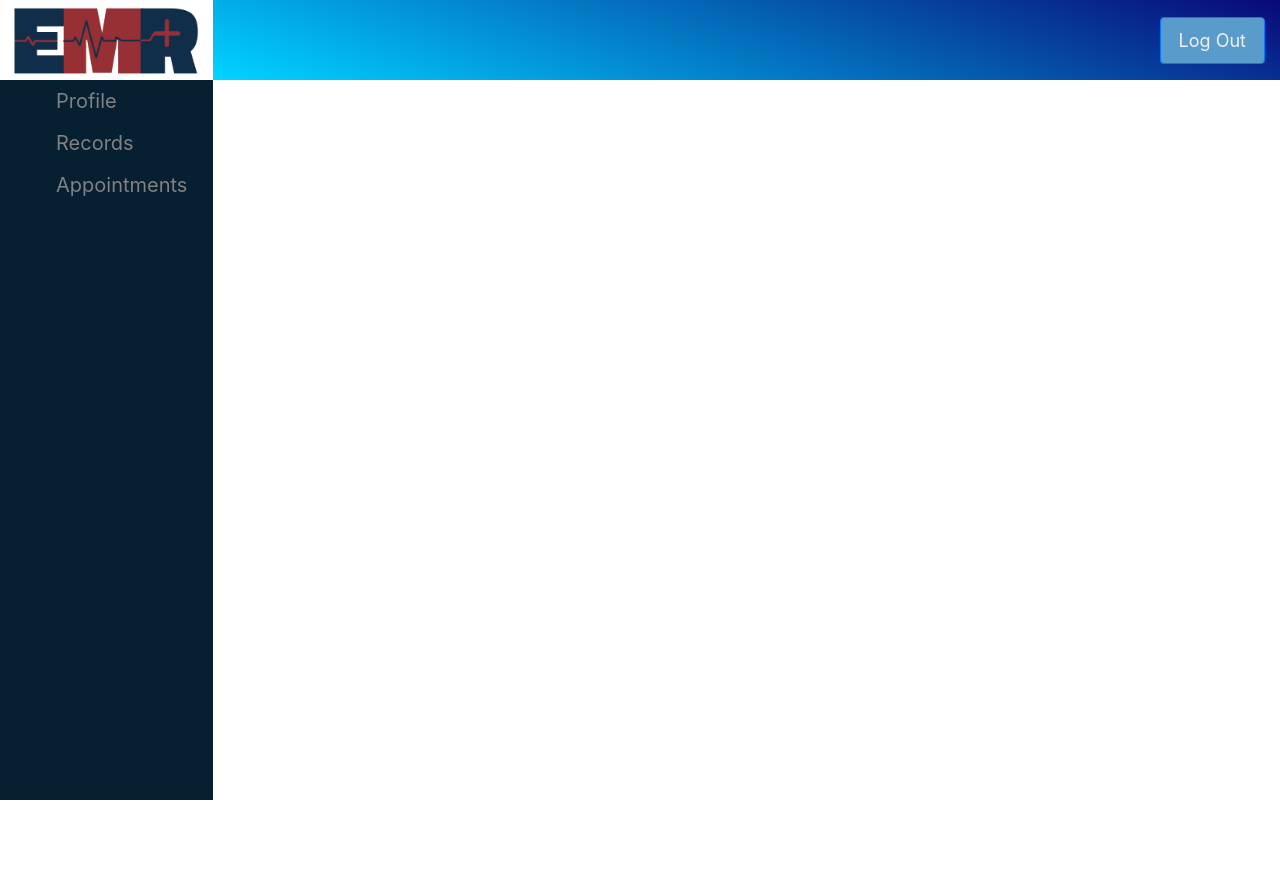
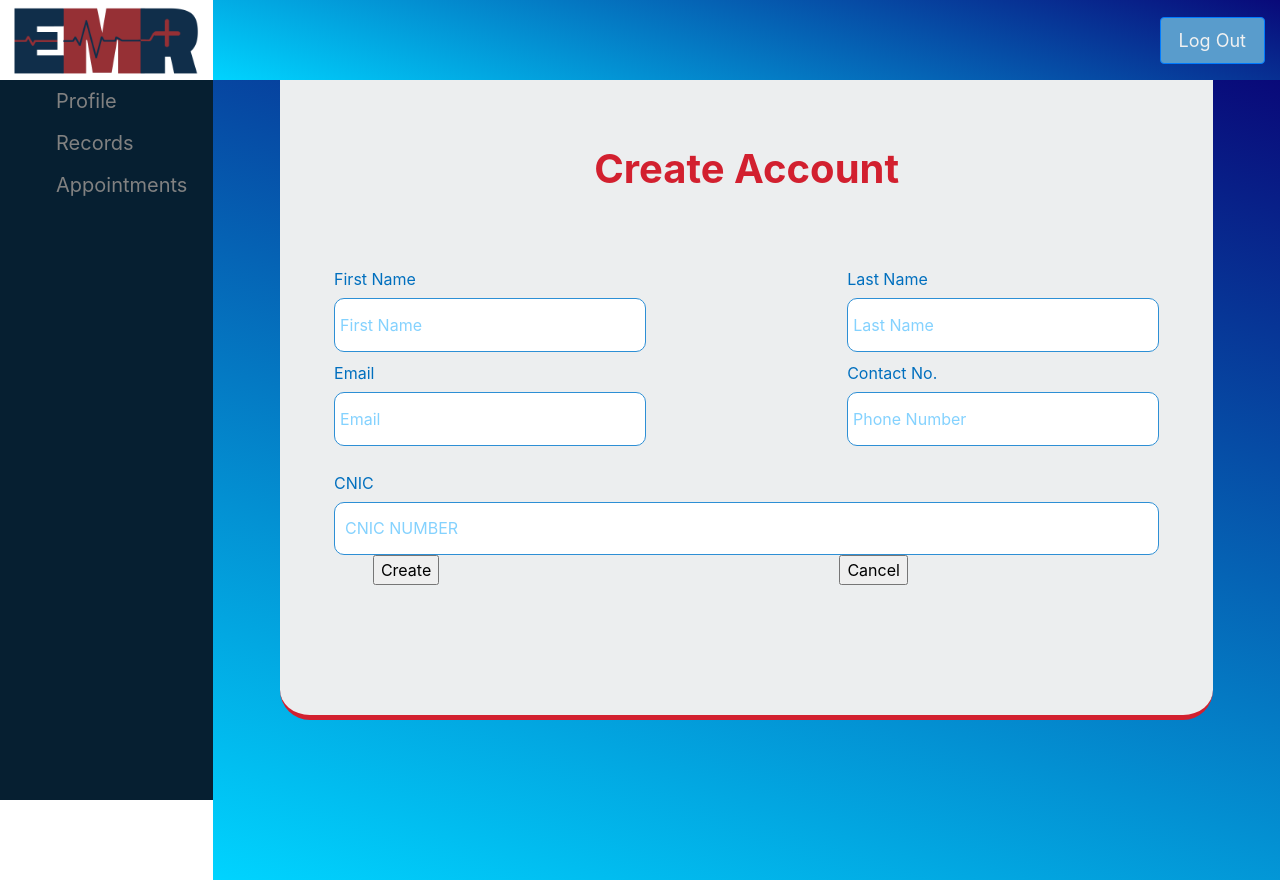
Before and after one commit to AhmedFarhan252/EMRS, a React (Create React App) app in the folder frontend/: page /add-doc-account in a window 1280 px wide. Before the commit the page ends 800 px from the top, so only its background shows below. Built offline with nearby package versions, Linux system fonts and the light colour scheme.

Commit message:
Create admin screen for adding doctors + updated registration screen

```diff
--- a/frontend/src/App.jsx
+++ b/frontend/src/App.jsx
@@ -10,6 +10,7 @@ import Edit from "./components/edit-profile";
 import Register from "./components/registration";
 import Records from "./components/records";
 import DocAccounts from "./components/doc-accounts";
+import AddDocAccount from "./components/add-doc-account";
 import "./css/App.css";
 
 class App extends React.Component {
@@ -33,6 +34,7 @@ class App extends React.Component {
                 <Route path="/registration" component={Register} />
                 <Route path="/records" component={Records} />
                 <Route path="/doc-accounts" component={DocAccounts} />
+                <Route path="/add-doc-account" component={AddDocAccount} />
               </Switch>
             </div>
           </div>
--- /dev/null
+++ b/frontend/src/components/add-doc-account.jsx
@@ -0,0 +1,185 @@
+import React from "react";
+import { Link, Redirect } from "react-router-dom";
+import axios from "axios";
+
+class AddDocAccount extends React.Component {
+  constructor() {
+    super();
+    this.state = {
+      fname: "",
+      lname: "",
+      email: "",
+      contact: "",
+      cnic: "",
+      redirect: false,
+    };
+  }
+
+  ChangeHandle = (event) => {
+    this.setState({ [event.target.name]: event.target.value });
+  };
+
+  SubmissionHandle = (e) => {
+    e.preventDefault();
+
+    const { fname, lname, email, contact, cnic } = this.state;
+
+    axios.post("/patient/new", {
+      fname: fname,
+      lname: lname,
+      email: email,
+      num: contact,
+      cnic: cnic,
+    }).then(() => {
+      this.setState({
+        redirect: true,
+      });
+    });
+  };
+
+  render() {
+    if (this.state.redirect) {
+      return <Redirect to="/admin/doc-accounts" />;
+    }
+
+    const MainContainer = {
+      height: "100vh",
+      backgroundImage:
+        "linear-gradient(198deg, rgba(9,9,121,1) 0%, rgba(0,212,255,1) 100%)",
+    };
+    const TitleStyle = {
+      fontWeight: 700,
+      fontSize: "2.5em",
+      margin: "auto",
+      color: "#d2202f",
+    };
+    const inputForm = {
+      width: "90%",
+      height: "80%",
+      margin: "auto",
+      backgroundColor: "#eceeef",
+      //   height: "67vh",
+      borderBottom: "5px solid #d2202f",
+      borderBottomLeftRadius: "30px",
+      borderBottomRightRadius: "30px",
+    };
+    const InputStyle = {
+      width: "100%",
+      height: "6.7vh",
+      marginTop: 7,
+      border: "1.5px solid #2d8fd5",
+      borderRadius: "10px",
+      textIndent: "1%",
+    };
+    const LabelStyle = {
+      color: "#006fbe",
+      fontSize: "1em",
+      marginTop: "3%",
+      marginBottom: "0%",
+    };
+
+    return (
+      <div className="container-fluid" style={MainContainer}>
+        <div className="row justify-content-center" style={inputForm}>
+          <h1 style={TitleStyle}>Create Account</h1>
+          <form onSubmit={this.SubmissionHandle}>
+            <div
+              className="row justify-content-around "
+              style={{ margin: "0% -5%" }}
+            >
+              <div className="col-4">
+                <label htmlFor="fname" style={LabelStyle}>
+                  First Name
+                </label>
+                <input
+                  type="text"
+                  name="fname"
+                  value={this.state.fname}
+                  style={InputStyle}
+                  placeholder="First Name"
+                  onChange={this.ChangeHandle}
+                />
+                <label htmlFor="gender" style={LabelStyle}>
+                  Email
+                </label>
+                <input
+                  type="text"
+                  name="email"
+                  value={this.state.email}
+                  style={InputStyle}
+                  placeholder="Email"
+                  onChange={this.ChangeHandle}
+                />
+              </div>
+
+              <div className="col-4 ">
+                <label htmlFor="lname" style={LabelStyle}>
+                  Last Name
+                </label>
+                <input
+                  type="text"
+                  name="lname"
+                  value={this.state.lname}
+                  style={InputStyle}
+                  placeholder="Last Name"
+                  onChange={this.ChangeHandle}
+                />
+                <label htmlFor="contact" style={LabelStyle}>
+                  Contact No.
+                </label>
+                <input
+                  type="number"
+                  name="contact"
+                  value={this.state.contact}
+                  style={InputStyle}
+                  placeholder="Phone Number"
+                  onChange={this.ChangeHandle}
+                />
+              </div>
+            </div>
+            <div
+              className="col-11 justify-content-center"
+              style={{ margin: "auto" }}
+            >
+              <label htmlFor="cnic" style={LabelStyle}>
+                CNIC
+              </label>
+              <input
+                type="number"
+                name="cnic"
+                value={this.state.value}
+                style={InputStyle}
+                placeholder="CNIC NUMBER"
+                onChange={this.ChangeHandle}
+              />
+            </div>
+            <div
+              className="row justify-content-around"
+              style={{ margin: "auto" }}
+            >
+              <div
+                className="col-4"
+              >
+                <input
+                  type="submit"
+                  value="Create"
+                  onSubmit={this.SubmissionHandle}
+                  className={"ButtonStyle"}
+                />
+              </div>
+              <div
+                className="col-4"
+              >
+                <Link to="/">
+                  <input type="button" value="Cancel" className="ButtonStyle" />
+                </Link>
+              </div>
+            </div>
+          </form>
+        </div>
+      </div>
+    )
+  }
+}
+
+export default AddDocAccount;
--- a/frontend/src/components/doc-accounts.jsx
+++ b/frontend/src/components/doc-accounts.jsx
@@ -90,7 +90,7 @@ class Accounts extends React.Component {
           </button>
         </Link> */}
         <div className="row">
-          <div className="col-10">
+          <div className="col">
             <table className="table table-hover">
               <caption>
                 Showing {this.state.start + 1} - {this.state.start + this.number_of_elements} of {this.state.accounts.length}
@@ -139,8 +139,8 @@ class Accounts extends React.Component {
               </div>
             </div>
           </div>
-          <div className="col">
-            <Link to='#'>
+          <div className="col-1">
+            <Link to='/add-doc-account'>
               <button
                 type="button"
                 className="btn btn-outline-primary"
--- a/frontend/src/components/registration.jsx
+++ b/frontend/src/components/registration.jsx
@@ -1,129 +1,201 @@
-import React, { Component } from "react"
-import { NavLink } from "react-router-dom"
-import logo from "../img/LogoEmr.png"
-import "../css/registration.css"
+import React, { Component } from "react";
+import { NavLink, Redirect } from "react-router-dom";
+import logo from "../img/LogoEmr.png";
+import "../css/registration.css";
+import axios from "axios";
 
 class Register extends Component {
-  state = { cnic: null, dob: null, contact: null, sex: null, blood: null }
+  constructor() {
+    super();
+    this.state = {
+      fname: "",
+      lname: "",
+      cnic: "",
+      dob: "",
+      contact: "",
+      gender: "male",
+      blood: "A+",
+      redirect: false,
+    };
+  }
+
+  ChangeHandle = (event) => {
+    this.setState({ [event.target.name]: event.target.value });
+  };
+
+  SubmissionHandle = (e) => {
+    e.preventDefault();
+    console.log("submit");
+    const { fname, lname, dob, contact, cnic, gender, blood } = this.state;
+    axios
+      .post("/patient/new", {
+        fname: fname,
+        lname: lname,
+        dob: dob,
+        num: contact,
+        cnic: cnic,
+        gender: gender,
+        bloodGroup: blood,
+      })
+      .then((res) => {
+        console.log(res);
+        this.setState({
+          redirect: true,
+        });
+      });
+  };
+
   render() {
+    if (this.state.redirect) {
+      return <Redirect to="/patient/profile" />;
+    }
+
     const MainContainer = {
-      height: "90vh",
+      height: "100vh",
       backgroundImage:
         "linear-gradient(198deg, rgba(9,9,121,1) 0%, rgba(0,212,255,1) 100%)",
-    }
+    };
     const TitleStyle = {
       fontWeight: 700,
-      margin: 0,
-      marginLeft: 370,
+      fontSize: "2.5em",
+      margin: "auto",
       color: "#d2202f",
-    }
+    };
     const HeaderStyle = {
       backgroundColor: "#eceeef",
-      width: "140.6vh",
-      height: "8vh",
-      marginLeft: 90,
+      width: "90%",
+      height: "5%",
+      margin: "auto",
       borderTop: "5px solid #d2202f",
       borderTopLeftRadius: "30px",
       borderTopRightRadius: "30px",
-    }
-    const FormStyle = {
+      display: "flex",
+      justifyContent: "center",
+    };
+    const inputForm = {
+      width: "90%",
+      height: "80%",
+      margin: "auto",
       backgroundColor: "#eceeef",
-      height: "67vh",
+      //   height: "67vh",
       borderBottom: "5px solid #d2202f",
       borderBottomLeftRadius: "30px",
       borderBottomRightRadius: "30px",
-    }
+    };
     const InputStyle = {
-      border: "none",
       width: "100%",
-      height: "6.5vh",
+      height: "6.7vh",
       marginTop: 7,
       border: "1.5px solid #2d8fd5",
       borderRadius: "10px",
-      textIndent: "10px",
-    }
+      textIndent: "1%",
+    };
     const LabelStyle = {
       color: "#006fbe",
-      fontSize: "17px",
-      marginTop: 25,
-      marginBottom: 0,
-    }
+      fontSize: "1em",
+      marginTop: "3%",
+      marginBottom: "0%",
+    };
     const ImgStyle = {
-      padding: "14px 24px",
-      marginLeft: 460,
-    }
+      padding: "1% 2%",
+      margin: "auto",
+      width: "10%",
+      height: "10%",
+    };
     return (
       <div className="container-fluid" style={MainContainer}>
-        <div
-          className="row jutify-content-center"
-          style={{ height: "10vh" }}
-        ></div>
+        <div className="row" style={{ height: "10%" }}></div>
         <header style={HeaderStyle}>
           <img src={logo} alt="EMR" style={ImgStyle} />
         </header>
-        <div className="row justify-content-center">
-          <div className="col-10" style={FormStyle}>
+        <div className="row justify-content-center" style={inputForm}>
           <h1 style={TitleStyle}>Create Account</h1>
-            <form>
+          <form onSubmit={this.SubmissionHandle}>
             <div
               className="col-11 justify-content-center"
-                style={{ marginLeft: 55 }}
+              style={{ margin: "auto" }}
             >
               <label htmlFor="cnic" style={LabelStyle}>
                 CNIC
               </label>
               <input
-                  type="text"
-                  id="cnic"
+                type="number"
+                name="cnic"
+                value={this.state.value}
                 style={InputStyle}
                 placeholder="CNIC NUMBER"
                 onChange={this.ChangeHandle}
               />
             </div>
-              <div className="row">
             <div
-                  className="col-4 justify-content-center"
-                  style={{ marginLeft: 70 }}
+              className="row justify-content-around "
+              style={{ margin: "0% -5%" }}
             >
+              <div className="col-4">
+                <label htmlFor="fname" style={LabelStyle}>
+                  First Name
+                </label>
+                <input
+                  type="text"
+                  name="fname"
+                  value={this.state.fname}
+                  style={InputStyle}
+                  placeholder="First Name"
+                  onChange={this.ChangeHandle}
+                />
                 <label htmlFor="dob" style={LabelStyle}>
                   DOB
                 </label>
                 <input
                   type="date"
-                    id="dob"
+                  name="dob"
                   style={InputStyle}
+                  value={this.state.dob}
                   placeholder="DD/MM/YYYY"
                   onChange={this.ChangeHandle}
                 />
-                  <label htmlFor="sex" style={LabelStyle}>
-                    Sex
+                <label htmlFor="gender" style={LabelStyle}>
+                  Gender
+                </label>
+                <select
+                  className="ArrowStyle"
+                  name="gender"
+                  value={this.state.gender}
+                  style={InputStyle}
+                  placeholder="Select Your Gender"
+                  onChange={this.ChangeHandle}
+                >
+                  <option value="male">Male</option>
+                  <option value="female">Female</option>
+                  <option value="other">Other</option>
+                </select>
+                <input
+                  type="submit"
+                  value="Create"
+                  onSubmit={this.SubmissionHandle}
+                  className={"ButtonStyle"}
+                ></input>
+              </div>
+
+              <div className="col-4 ">
+                <label htmlFor="lname" style={LabelStyle}>
+                  Last Name
                 </label>
                 <input
                   type="text"
-                    id="sex"
+                  name="lname"
+                  value={this.state.lname}
                   style={InputStyle}
-                    placeholder="Select Your Gender"
+                  placeholder="Last Name"
                   onChange={this.ChangeHandle}
                 />
-                  <NavLink to="/profile">
-                    <input
-                      type="submit"
-                      value="Save"
-                      onSubmit={this.SubmissionHandle}
-                      className="BtnStyle"
-                    ></input>
-                  </NavLink>
-                </div>
-                <div
-                  className="col-4 justify-content-center"
-                  style={{ marginLeft: 233 }}
-                >
                 <label htmlFor="contact" style={LabelStyle}>
                   Contact No.
                 </label>
                 <input
-                    type="text"
-                    id="contact"
+                  type="number"
+                  name="contact"
+                  value={this.state.contact}
                   style={InputStyle}
                   placeholder="Phone Number"
                   onChange={this.ChangeHandle}
@@ -133,7 +205,8 @@ class Register extends Component {
                 </label>
                 <select
                   className="ArrowStyle"
-                    id="blood"
+                  name="blood"
+                  value={this.state.blood}
                   style={InputStyle}
                   placeholder="Select Your Blood Group"
                   onChange={this.ChangeHandle}
@@ -147,22 +220,16 @@ class Register extends Component {
                   <option value="O+">O+</option>
                   <option value="O-">O-</option>
                 </select>
-                  <NavLink to="/profile">
-                    <input
-                      type="button"
-                      value="Cancel"
-                      onSubmit={this.SubmissionHandle}
-                      className="BtnStyle"
-                    />
+                <NavLink to="/">
+                  <input type="button" value="Cancel" className="ButtonStyle" />
                 </NavLink>
               </div>
             </div>
           </form>
         </div>
       </div>
-      </div>
-    )
+    );
   }
 }
 
-export default Register
+export default Register;
```
Lines whose indentation alone changed are shown as unchanged.
